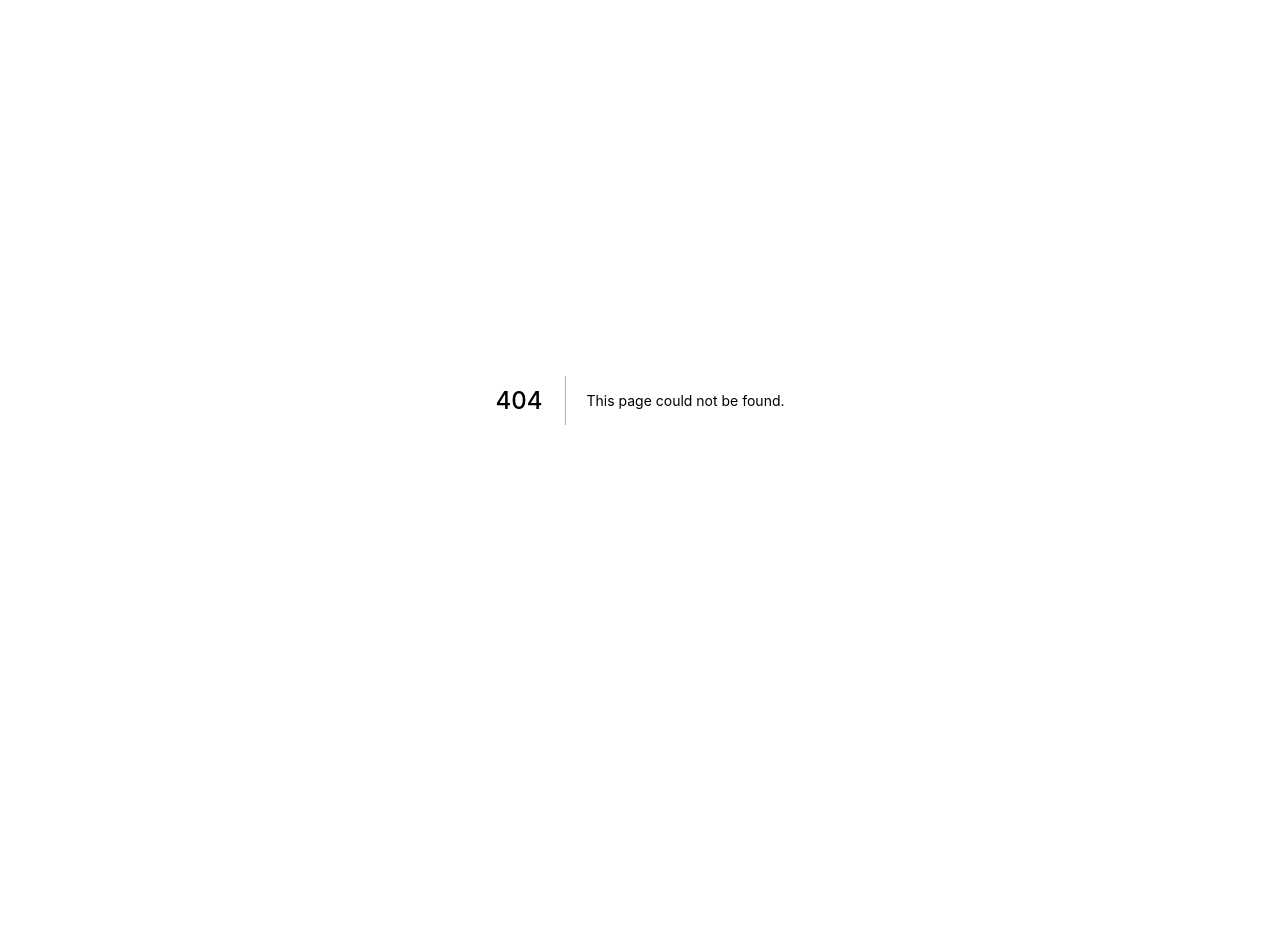
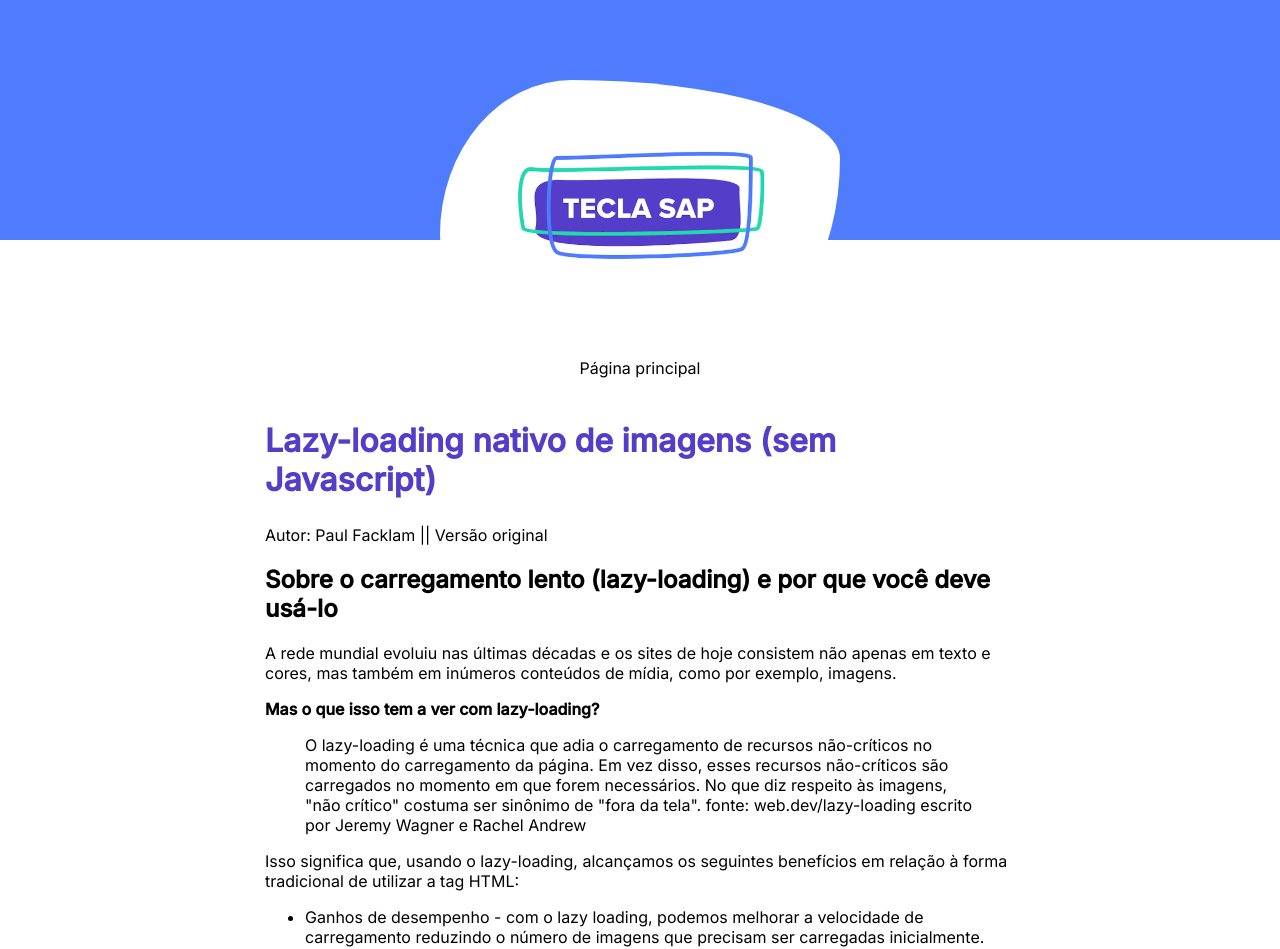
Before and after one commit to concretesolutions/tecla-sap, a Next.js app: page /posts/lazy-loading-nativo-de-imagens-sem-javascript in a window 1280 px wide. Before the commit this address had no page. Shown: the top 949 px of the page. Before the commit the page ends 800 px from the top, so only its background shows below. Built offline with nearby package versions, Linux system fonts and the light colour scheme.

Commit message:
adds markup for second article

```diff
--- /dev/null
+++ b/pages/posts/lazy-loading-nativo-de-imagens-sem-javascript.js
@@ -0,0 +1,76 @@
+import Link from 'next/link'
+import Head from 'next/head'
+import Image from 'next/image'
+import styles from '../../styles/Home.module.css'
+
+export default function TipsJavascriptOptimization() {
+  return (
+    <>
+      <header className={styles.header}>
+        <Head>
+          <title>Lazy-loading nativo de imagens (sem Javascript)</title>
+        </Head>
+      </header>
+      <div className={styles.container}>
+        <main className={styles.posts}>
+          <Image
+            src="/logo_high.png"
+            className={styles.logo}
+            alt="Logotipo do projeto"
+            width={400}
+            height={262}
+          />
+
+          <p>
+            <Link href="/">
+              <a title="Página principal">Página principal</a>
+            </Link>
+          </p>
+          <article className={styles.article}>
+            <h1 className={styles.post}>
+              Lazy-loading nativo de imagens (sem Javascript)
+            </h1>
+            <p className={styles.author}>Autor: Paul Facklam || <a className={styles.link} href="https://dev.to/pfacklam/native-lazy-loading-of-images-with-zero-javascript-3hnf">
+              Versão original</a></p>
+
+            <h2>
+              Sobre o carregamento lento (lazy-loading) e por que você deve
+              usá-lo
+            </h2>
+            <p>
+              A rede mundial evoluiu nas últimas décadas e os sites de hoje
+              consistem não apenas em texto e cores, mas também em inúmeros
+              conteúdos de mídia, como por exemplo, imagens.
+            </p>
+            <strong>Mas o que isso tem a ver com lazy-loading?</strong>
+            <blockquote>
+              O lazy-loading é uma técnica que adia o carregamento de recursos
+              não-críticos no momento do carregamento da página. Em vez disso,
+              esses recursos não-críticos são carregados no momento em que forem
+              necessários. No que diz respeito às imagens, "não crítico" costuma
+              ser sinônimo de "fora da tela". fonte: web.dev/lazy-loading
+              escrito por Jeremy Wagner e Rachel Andrew
+            </blockquote>
+            <p>
+              Isso significa que, usando o lazy-loading, alcançamos os seguintes
+              benefícios em relação à forma tradicional de utilizar a tag HTML:
+            </p>
+            <ul>
+              <li>
+                Ganhos de desempenho - com o lazy loading, podemos melhorar a
+                velocidade de carregamento reduzindo o número de imagens que
+                precisam ser carregadas inicialmente.
+              </li>
+              <li>
+                Redução de custo - Uma imagem carregada por meio do lazy-loading
+                pode nunca precisar ser carregada porque o usuário não atingiu a
+                posição da imagem na página.
+              </li>
+            </ul>
+          </article>
+        </main>
+        <footer className={styles.footer}>Tecla SAP - 2021</footer>
+      </div>
+    </>
+  )
+}
```
Also changed, not shown: pages/index.js (+8 -0 lines).
